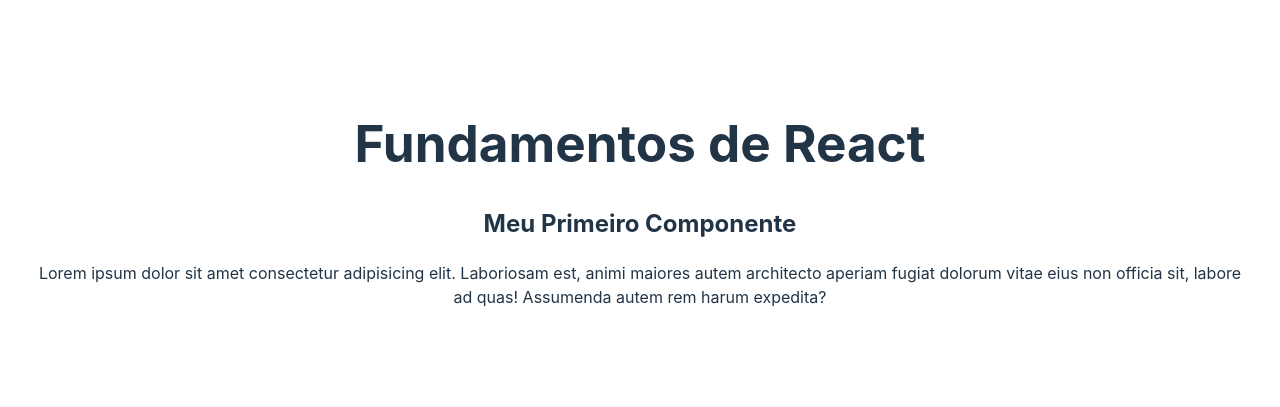
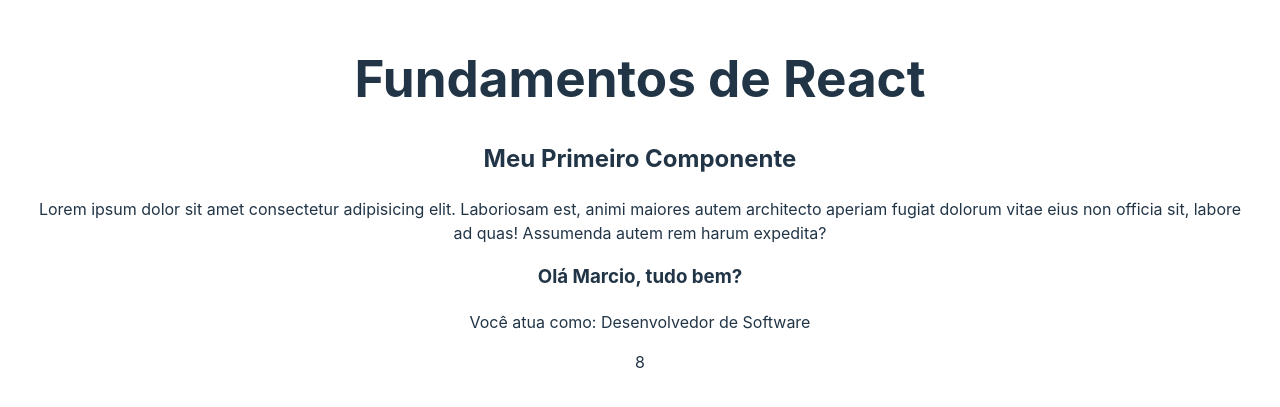
Before and after one commit to juniormps/estudos-react, a React (Vite) app in the folder 2-FUNDAMENTOS/fundamentos/: page / in a window 1280 px wide. Shown: the part 197-604 px from the top of the page. Built offline with nearby package versions, Linux system fonts and the light colour scheme.

Commit message:
template expressions

```diff
--- a/2-FUNDAMENTOS/fundamentos/src/App.jsx
+++ b/2-FUNDAMENTOS/fundamentos/src/App.jsx
@@ -1,5 +1,7 @@
 //Components
 import FirstComponent from './components/FirstComponent'
+import TemplateExpressions from './components/TemplateExpressions'
+
 
 //Styles / CSS
 import './App.css'
@@ -10,6 +12,7 @@
     <>
       <h1>Fundamentos de React</h1>
       <FirstComponent/>
+      <TemplateExpressions/>
     </>
   )
 }
--- /dev/null
+++ b/2-FUNDAMENTOS/fundamentos/src/components/TemplateExpressions.jsx
@@ -0,0 +1,23 @@
+//Utilizando o JS dentro do JSX
+
+import React from 'react'
+
+const TemplateExpressions = () => {
+
+    const name = "Marcio"
+    const data = {
+        age: 37,
+        job: "Desenvolvedor de Software"
+    }
+
+  return (
+    <>
+        <h3>Olá {name}, tudo bem?</h3>
+        <p>Você atua como: {data.job}</p>
+        <p>{4 + 4}</p>
+        <p>{console.log("JSX React")}</p>
+    </>
+  )
+}
+
+export default TemplateExpressions
```
